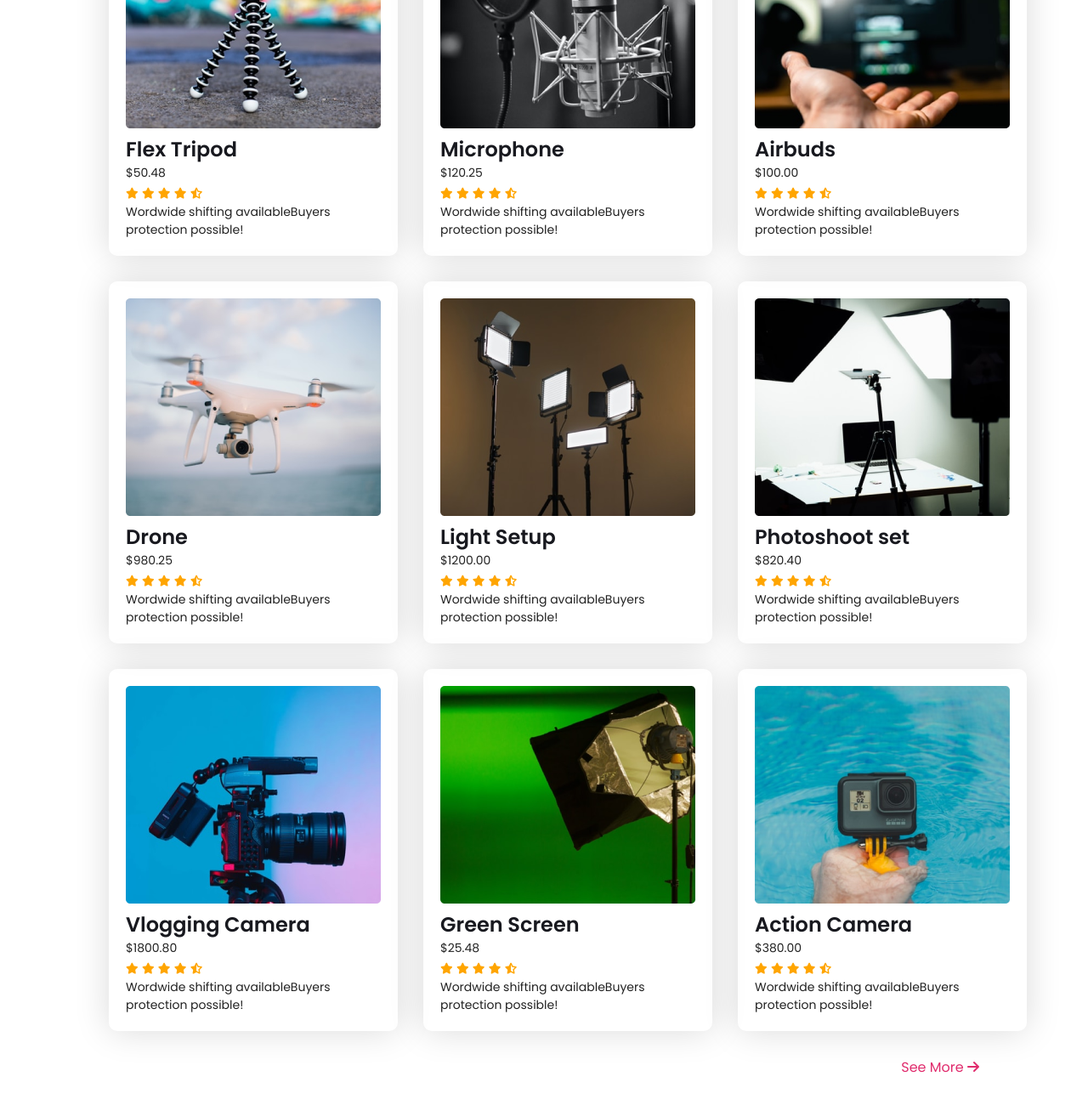
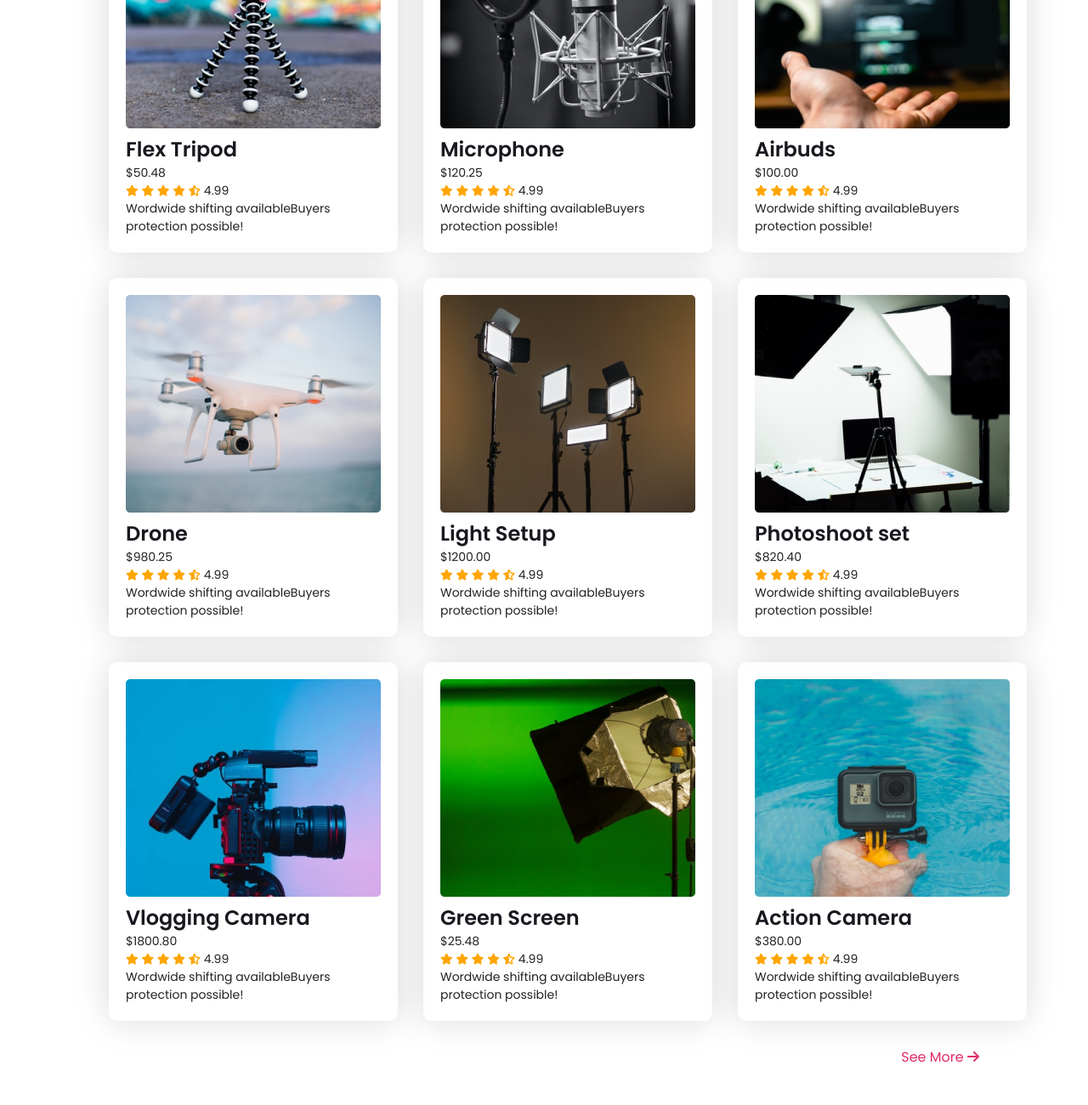
Before and after one commit to FAISALHOSSAIN6/influencer-website, a plain HTML site: page index.html in a window 1280 px wide. Shown: the part 852-2152 px from the top of the page at 85% size. Drawn offline with Linux system fonts and the light colour scheme.

Commit message:
added reatings and padding in card

```diff
--- a/index.html
+++ b/index.html
@@ -62,99 +62,116 @@
                     <img src="images/tripod.png" alt="">
                     <h2>Flex Tripod</h2>
                     <p>$50.48</p>
-                    <i class="fa-solid fa-star icon"></i>
+                   <p><i class="fa-solid fa-star icon"></i>
                     <i class="fa-solid fa-star icon"></i>
                     <i class="fa-solid fa-star icon"></i>
                     <i class="fa-solid fa-star icon"></i>
                     <i class="fa-solid fa-star-half-stroke icon"></i>
+                    4.99</p>
                     <p>Wordwide shifting availableBuyers protection possible!</p>
                 </div>
                 <div class="card">
                     <img src="images/mic.png" alt="">
                     <h2>Microphone</h2>
                     <p>$120.25</p>
+                    <p>
                     <i class="fa-solid fa-star icon"></i>
                     <i class="fa-solid fa-star icon"></i>
                     <i class="fa-solid fa-star icon"></i>
                     <i class="fa-solid fa-star icon"></i>
                     <i class="fa-solid fa-star-half-stroke icon"></i>
+                    4.99  </p>
                     <p>Wordwide shifting availableBuyers protection possible!</p>
                 </div>
                 <div class="card">
                     <img src="images/airpod.png" alt="">
                     <h2>Airbuds</h2>
                     <p>$100.00</p>
+                    <p>
                         <i class="fa-solid fa-star icon"></i>
                     <i class="fa-solid fa-star icon"></i>
                     <i class="fa-solid fa-star icon"></i>
                     <i class="fa-solid fa-star icon"></i>
                     <i class="fa-solid fa-star-half-stroke icon"></i>
+                    4.99</p>
                     <p>Wordwide shifting availableBuyers protection possible!</p>
                 </div>
                 <div class="card">
                     <img src="images/drone.png" alt="">
                     <h2>Drone</h2>
                     <p>$980.25</p>
+                    <p>
                     <i class="fa-solid fa-star icon"></i>
                     <i class="fa-solid fa-star icon"></i>
                     <i class="fa-solid fa-star icon"></i>
                     <i class="fa-solid fa-star icon"></i>
                     <i class="fa-solid fa-star-half-stroke icon"></i>
+                    4.99</p>
                     <p>Wordwide shifting availableBuyers protection possible!</p>
                 </div>
                 <div class="card">
                     <img src="images/lights.png" alt="">
                     <h2>Light Setup</h2>
                     <p>$1200.00</p>
+                    <p>
                         <i class="fa-solid fa-star icon"></i>
                     <i class="fa-solid fa-star icon"></i>
                     <i class="fa-solid fa-star icon"></i>
                     <i class="fa-solid fa-star icon"></i>
                     <i class="fa-solid fa-star-half-stroke icon"></i>
+                    4.99</p>
                     <p>Wordwide shifting availableBuyers protection possible!</p>
                 </div>
                 <div class="card">
                     <img src="images/setup.png" alt="">
                     <h2>Photoshoot set</h2>
                     <p>$820.40</p>
+                   <p>
                     <i class="fa-solid fa-star icon"></i>
                     <i class="fa-solid fa-star icon"></i>
                     <i class="fa-solid fa-star icon"></i>
                     <i class="fa-solid fa-star icon"></i>
                     <i class="fa-solid fa-star-half-stroke icon"></i>
+                    4.99</p>
                     <p>Wordwide shifting availableBuyers protection possible!</p>
                 </div>
                 <div class="card">
                     <img src="images/camera.png" alt="">
                     <h2>Vlogging Camera</h2>
                     <p>$1800.80</p>
+                   <p>
                     <i class="fa-solid fa-star icon"></i>
                     <i class="fa-solid fa-star icon"></i>
                     <i class="fa-solid fa-star icon"></i>
                     <i class="fa-solid fa-star icon"></i>
                     <i class="fa-solid fa-star-half-stroke icon"></i>
+                    4.99</p>
                     <p>Wordwide shifting availableBuyers protection possible!</p>
                 </div>
                 <div class="card">
                     <img src="images/single-light.png" alt="">
                     <h2>Green Screen</h2>
                     <p>$25.48</p>
+                    <p>
                         <i class="fa-solid fa-star icon"></i>
                         <i class="fa-solid fa-star icon"></i>
                         <i class="fa-solid fa-star icon"></i>
                         <i class="fa-solid fa-star icon"></i>
                         <i class="fa-solid fa-star-half-stroke icon"></i>
+                        4.99</p>
                     <p>Wordwide shifting availableBuyers protection possible!</p>
                 </div>
                 <div class="card">
                     <img src="images/action.png" alt="">
                     <h2>Action Camera</h2>
                     <p>$380.00</p>
+                   <p>
                     <i class="fa-solid fa-star icon"></i>
                     <i class="fa-solid fa-star icon"></i>
                     <i class="fa-solid fa-star icon"></i>
                     <i class="fa-solid fa-star icon"></i>
                     <i class="fa-solid fa-star-half-stroke icon"></i>
+                    4.99</p>
                     <p>Wordwide shifting availableBuyers protection possible!</p>
                 </div>
 
--- a/style.css
+++ b/style.css
@@ -264,6 +264,10 @@ footer{
         grid-template-columns: repeat(1,1fr);
 
     }
+    .card{
+       text-align: center;
+
+    }
     .product{
         flex-direction: column-reverse;
         margin: 0 auto;
```
Lines whose indentation alone changed are shown as unchanged.
